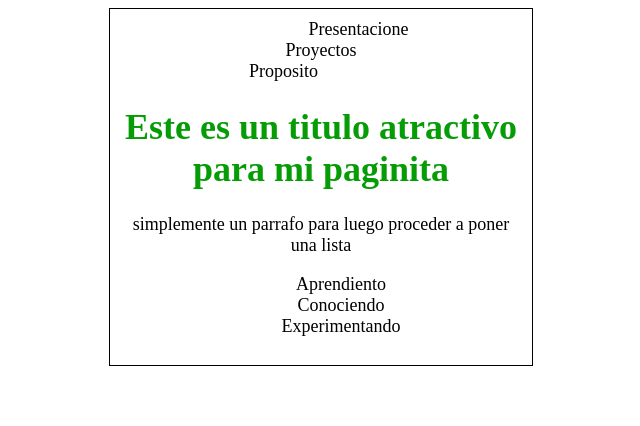
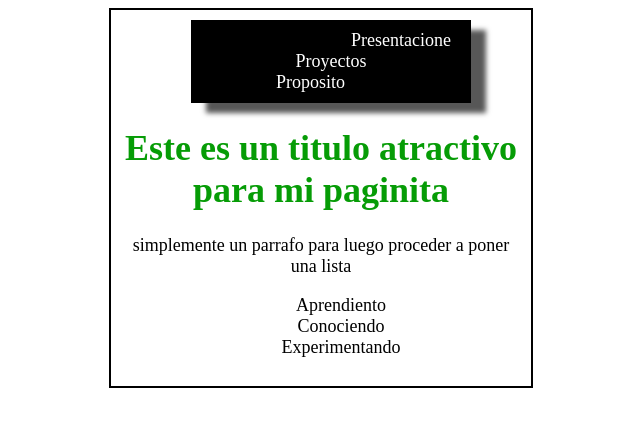
Before and after one commit to Juancamagures/Blog-, a plain HTML site: page Blog.html in a window 1280 px wide. Shown: the whole page, without its empty margins (319-959 px from the left). Drawn offline with Linux system fonts and the light colour scheme.

Commit message:
Se le agregaron estilos a la cabecera

```diff
--- a/Blog.html
+++ b/Blog.html
@@ -5,7 +5,7 @@
 </head>
 <body>
     <div id="box">
-        <div>
+        <div id="cajita">
             <ul id="coco">
                 <li id="coco">Presentacione</li>
                 <li id="coco">Proyectos</li>
--- a/css/Styles.css
+++ b/css/Styles.css
@@ -13,7 +13,7 @@ li {
 }
 
 #box {
-    border:1px solid;
+    border:2px solid;
     margin:420px;
     margin-top: 0px;
     padding: 10px;
@@ -23,4 +23,14 @@ li {
     float:top;
     display: inline;
     padding:75px;
+    color:white;
 }
+#cajita {
+    background-color: black;
+    padding: 10px;
+    margin-left: 70px;
+    margin-right: 50px;
+    -webkit-box-shadow: 15px 10px 5px 0px rgba(0,0,0,0.66);
+    -moz-box-shadow: 15px 10px 5px 0px rgba(0,0,0,0.66);
+    box-shadow: 15px 10px 5px 0px rgba(0,0,0,0.66);
+}
```
